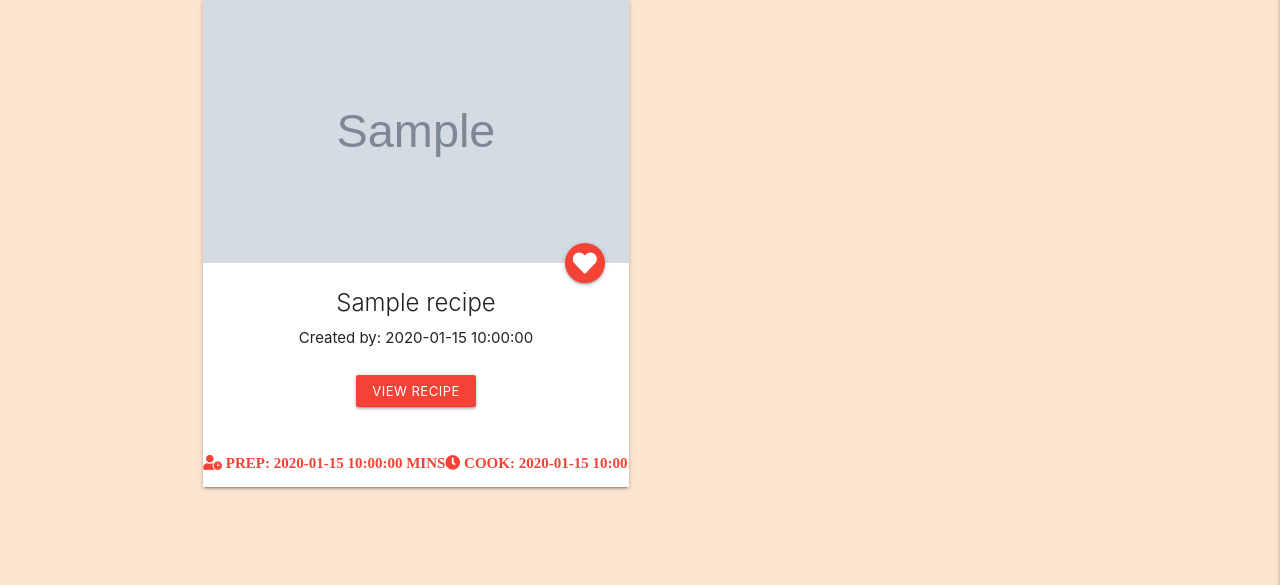
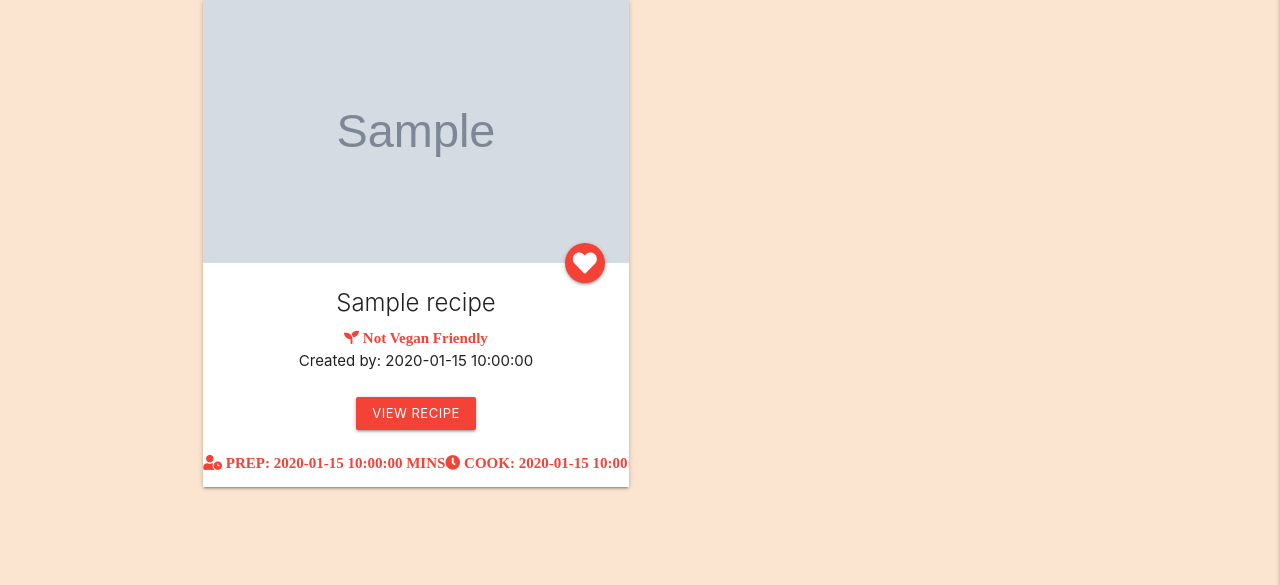
Before and after one commit to paulvmking/Pal-lette, a Flask app: page / in a window 1280 px wide. Shown: the part 187-772 px from the top of the page. Run offline with Flask 2, Linux system fonts and the light colour scheme; grey boxes marked "Sample" are stand-in pictures; a database or web service that is not in the repository returns one stand-in record (values such as "Sample title"); some libraries are stand-ins or nearby versions.

Commit message:
Added icon for non vegan friendly recipe

```diff
--- a/templates/recipes.html
+++ b/templates/recipes.html
@@ -19,7 +19,9 @@
                 <span class="card-title"> {{ recipe.recipe_name }} </span>
                 <span>
                     {% if recipe.is_vegan == "on" %}
-                    <i class="fas fa-seedling green-text"> Vegan Friendly</i>
+                        <i class="fas fa-seedling green-text"> Vegan Friendly</i>
+                    {% else %}
+                        <i class="fas fa-seedling red-text"> Not Vegan Friendly</i>
                     {% endif %}
                 </span>
                 <div class="row">
```
